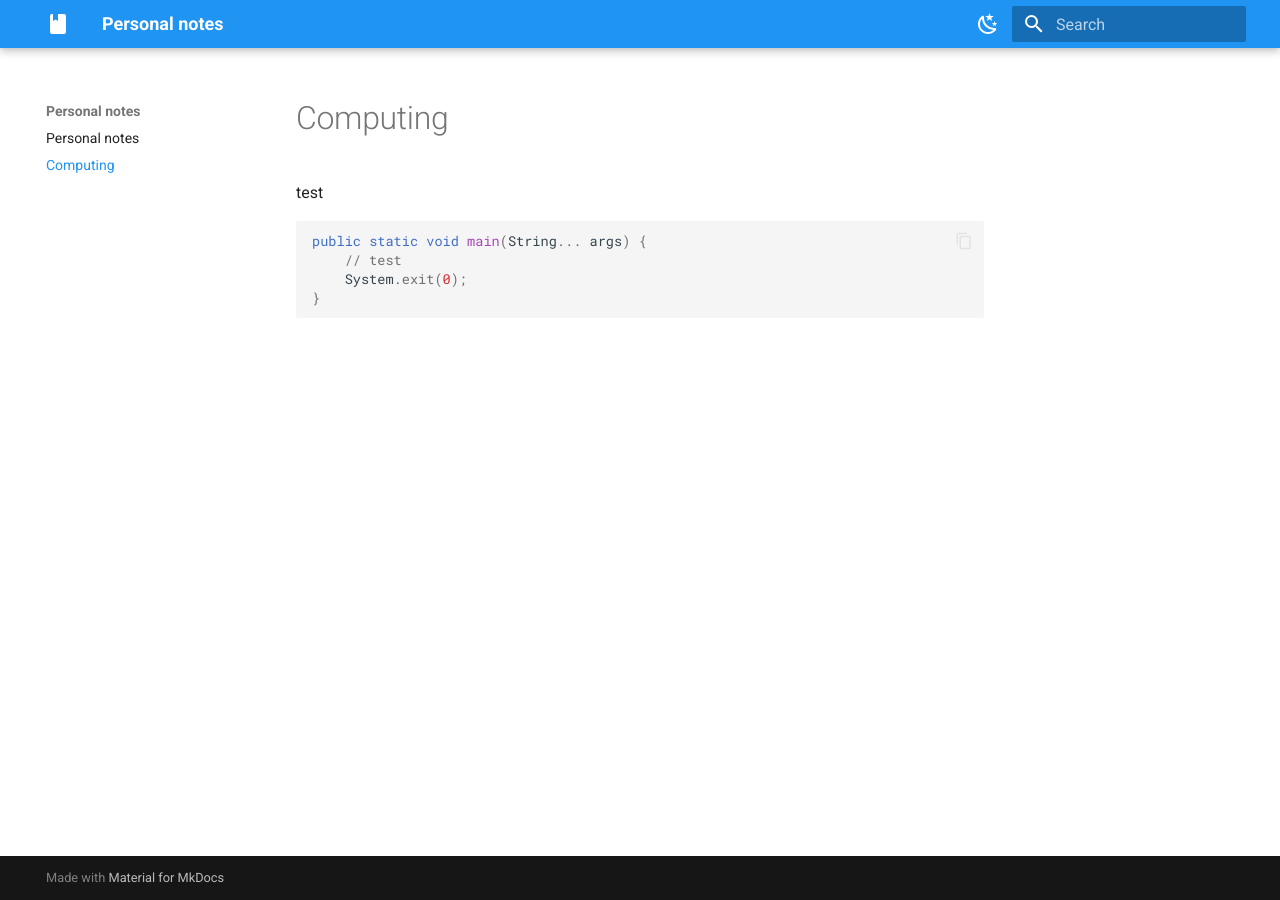
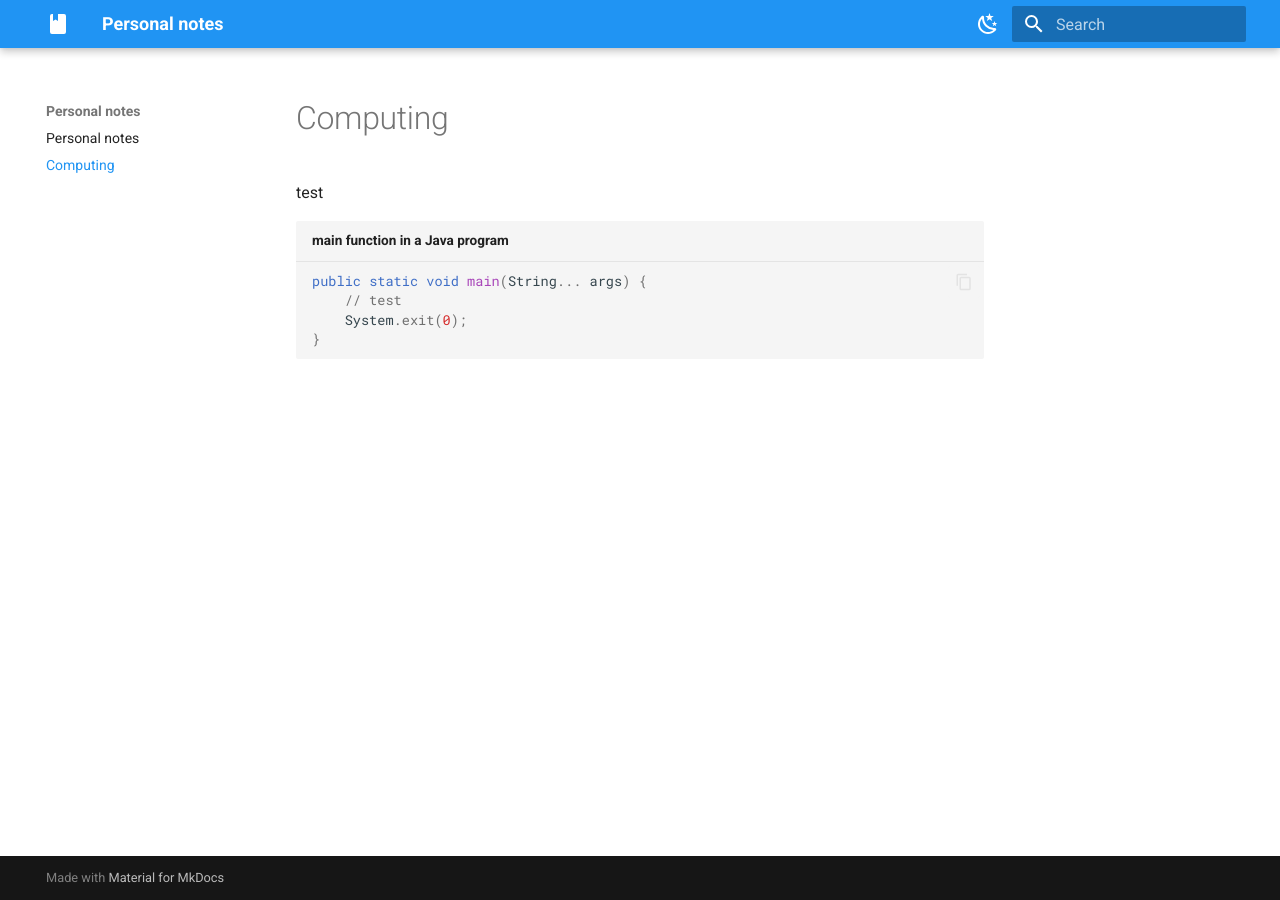
Before and after one commit to tdinev/notes, an MkDocs documentation site: the page built from docs/computing.md, in a window 1280 px wide. Built offline with MkDocs 1.6.1 and Material for MkDocs 9.7.7, drawn with Linux system fonts in a browser that asks for light colours.

Commit message:
fix: Add title to snippet

````diff
--- a/docs/computing.md
+++ b/docs/computing.md
@@ -2,7 +2,7 @@
 
 test
 
-```java
+```java title="main function in a Java program"
 public static void main(String... args) {
     // test
     System.exit(0);
````
